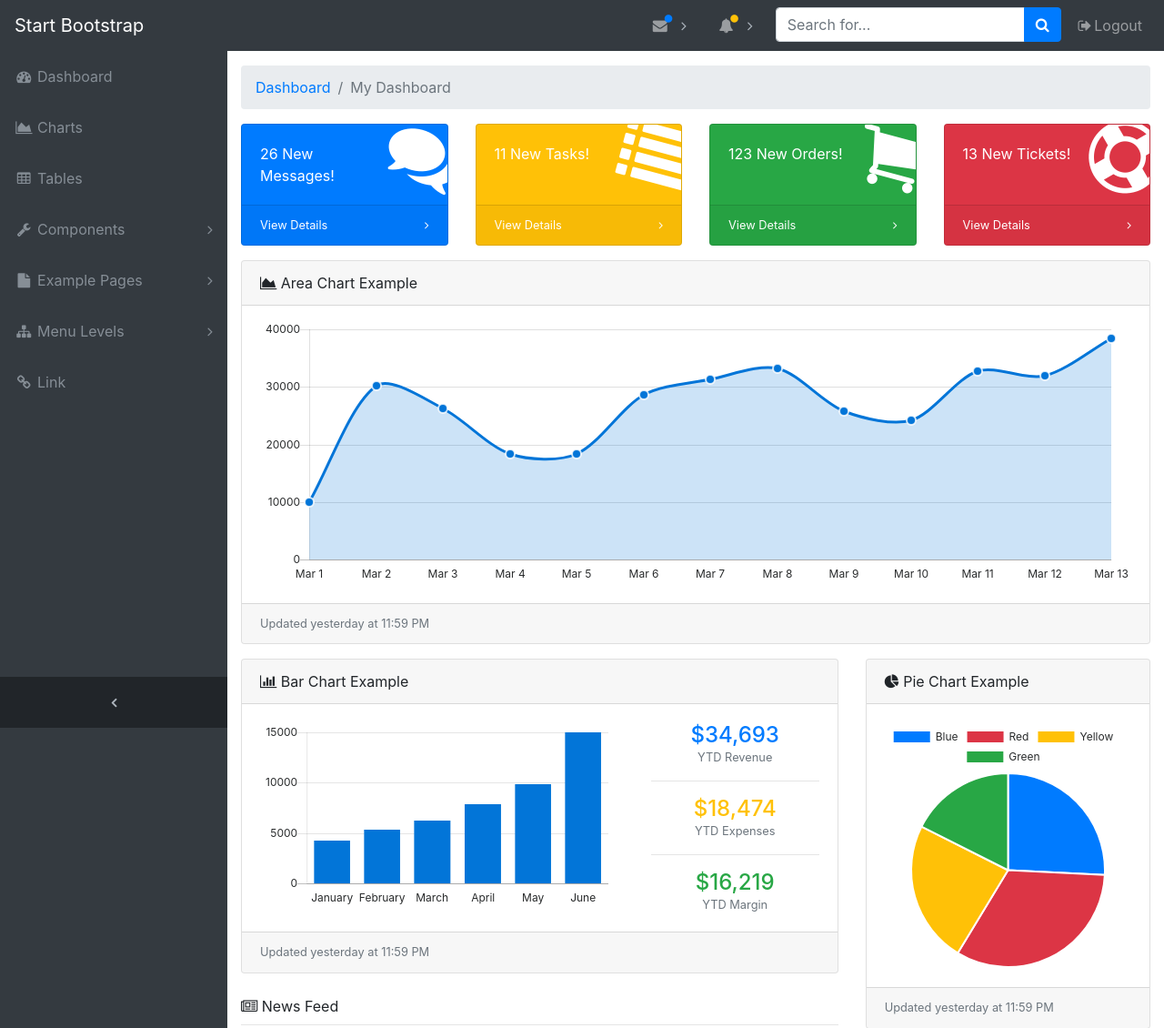
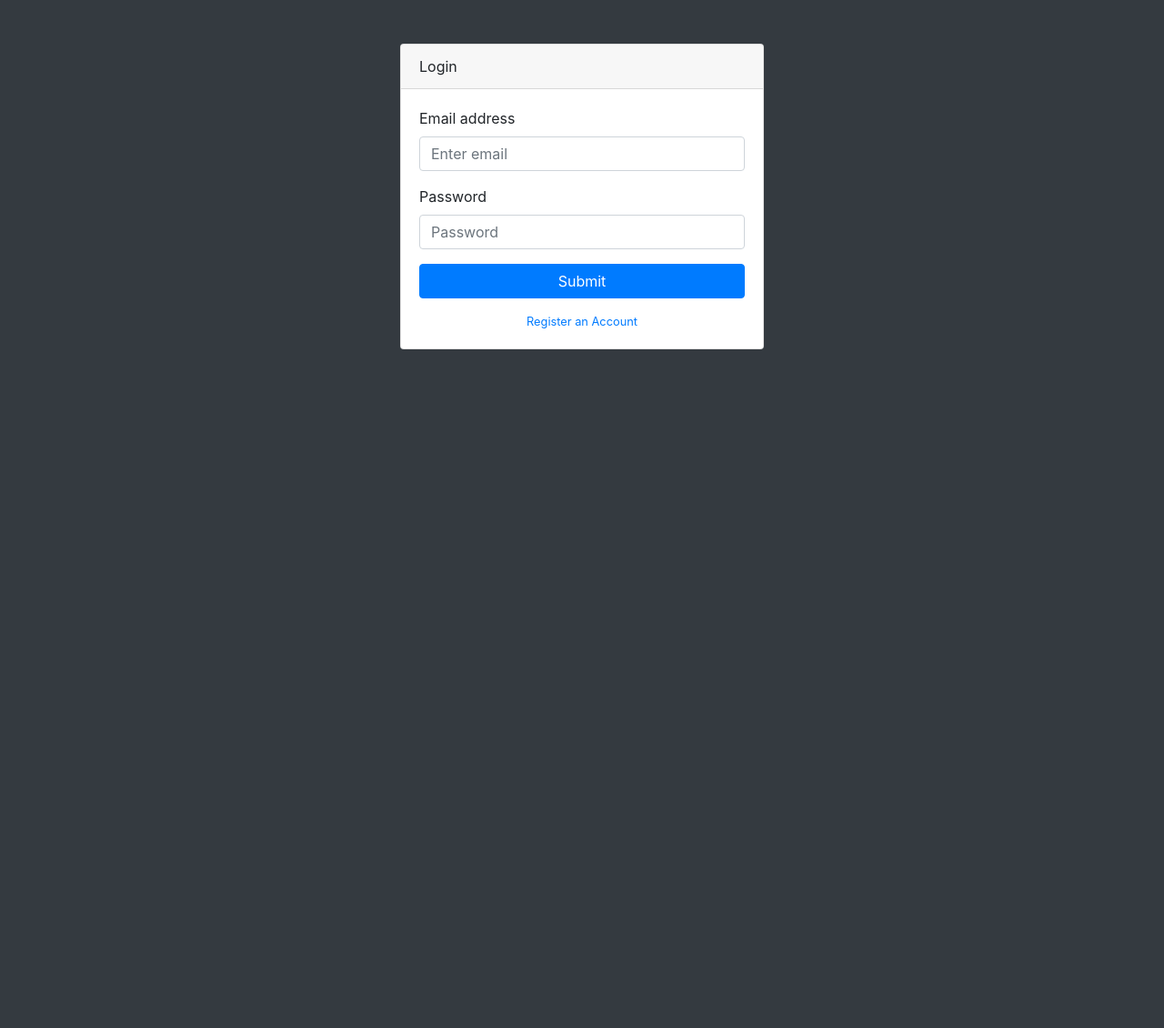
Before and after one commit to adithyas98/CBBHacks2018, a Flask app: page / in a window 1280 px wide. Shown: the top 1130 px of the page at 91% size. After the commit the page ends 384 px from the top, so only its background shows below. Run offline with Flask 2, Linux system fonts and the light colour scheme; grey boxes labelled with a size stand in for pictures from a placeholder-image service; some libraries are stand-ins or nearby versions.

Commit message:
gets the login method to work! Now it will just need to be changed to adapt to the sql database you are using!

```diff
--- a/app.py
+++ b/app.py
@@ -15,12 +15,11 @@ def hello():
     return "Hello World!"
 @app.route("/")
 def index():
-    return render_template("index.html")
+    return render_template("login.html")
 
 
 @app.route('/login',methods=["GET","POST"])
-def signup():
-
+def login():
     #Initialize the Error variable
     error=None
     #This method will allow the user to sign up and sign in to a web page
@@ -29,11 +28,11 @@ def signup():
         # we want to run the check method
         if(loginCheck(request.form['username'],request.form['password'])):
             #if the user has passed in the correct credentials
-            return "Hello"
+            raise Exception('I know Python!')
+            return url_for('index')
         else:
             error="Sorry the password or username entered was incorrect"
-    else:
-        return render_template("login.html",error)
+    return render_template("login.html",error=error)
 
 def loginCheck(username,password):
     #We are simply going to check to see if the password and the username are the same
--- a/templates/index.html
+++ b/templates/index.html
@@ -40,7 +40,7 @@
           </a>
         </li>
         <li class="nav-item" data-toggle="tooltip" data-placement="right" title="Tables">
-          <a class="nav-link" href="/static/tables.html">
+          <a class="nav-link" href="tables.html">
             <i class="fa fa-fw fa-table"></i>
             <span class="nav-link-text">Tables</span>
           </a>
@@ -52,10 +52,10 @@
           </a>
           <ul class="sidenav-second-level collapse" id="collapseComponents">
             <li>
-              <a href="/static/navbar.html">Navbar</a>
+              <a href="navbar.html">Navbar</a>
             </li>
             <li>
-              <a href="/static/cards.html">Cards</a>
+              <a href="cards.html">Cards</a>
             </li>
           </ul>
         </li>
@@ -66,16 +66,16 @@
           </a>
           <ul class="sidenav-second-level collapse" id="collapseExamplePages">
             <li>
-              <a href="/static/login.html">Login Page</a>
+              <a href="login.html">Login Page</a>
             </li>
             <li>
-              <a href="/static/register.html">Registration Page</a>
+              <a href="register.html">Registration Page</a>
             </li>
             <li>
-              <a href="/static/forgot-password.html">Forgot Password Page</a>
+              <a href="forgot-password.html">Forgot Password Page</a>
             </li>
             <li>
-              <a href="static/blank.html">Blank Page</a>
+              <a href="blank.html">Blank Page</a>
             </li>
           </ul>
         </li>
@@ -1102,7 +1102,7 @@
           <div class="modal-body">Select "Logout" below if you are ready to end your current session.</div>
           <div class="modal-footer">
             <button class="btn btn-secondary" type="button" data-dismiss="modal">Cancel</button>
-            <a class="btn btn-primary" href="/static/login.html">Logout</a>
+            <a class="btn btn-primary" href="login.html">Logout</a>
           </div>
         </div>
       </div>
--- a/templates/login.html
+++ b/templates/login.html
@@ -9,47 +9,55 @@
   <meta name="author" content="">
   <title>SB Admin - Start Bootstrap Template</title>
   <!-- Bootstrap core CSS-->
-  <link href="vendor/bootstrap/css/bootstrap.min.css" rel="stylesheet">
+  <link href="/static/vendor/bootstrap/css/bootstrap.min.css" rel="stylesheet">
   <!-- Custom fonts for this template-->
-  <link href="vendor/font-awesome/css/font-awesome.min.css" rel="stylesheet" type="text/css">
+  <link href="/static/vendor/font-awesome/css/font-awesome.min.css" rel="stylesheet" type="text/css">
   <!-- Custom styles for this template-->
-  <link href="css/sb-admin.css" rel="stylesheet">
+  <link href="/static/css/sb-admin.css" rel="stylesheet">
 </head>
 
 <body class="bg-dark">
+    {% with messages = get_flashed_messages() %}
+    {% if messages %}
+    <ul class=flashes>
+        {% for message in messages %}
+        <li>{{ message }}</li>
+        {% endfor %}
+    </ul>
+    {% endif %}
+    {% endwith %}
+    {% block body %}{% endblock %}
     <div class="container">
         <div class="card card-login mx-auto mt-5">
             <div class="card-header">Login</div>
             <div class="card-body">
-        <form>
+                <form action="{{url_for('login')}}" method="POST">
                     <div class="form-group">
                         <label for="exampleInputEmail1">Email address</label>
-            <input class="form-control" id="exampleInputEmail1" type="email" aria-describedby="emailHelp" placeholder="Enter email">
+                        <input class="form-control" name="username" id="exampleInputEmail1" type="email" aria-describedby="emailHelp" placeholder="Enter email">
                     </div>
                     <div class="form-group">
                         <label for="exampleInputPassword1">Password</label>
-            <input class="form-control" id="exampleInputPassword1" type="password" placeholder="Password">
+                        <input class="form-control" name="password" id="exampleInputPassword1" type="password" placeholder="Password">
                     </div>
-          <div class="form-group">
-            <div class="form-check">
-              <label class="form-check-label">
-                <input class="form-check-input" type="checkbox"> Remember Password</label>
-            </div>
-          </div>
-          <a class="btn btn-primary btn-block" href="index.html">Login</a>
+                    <button class="btn btn-primary btn-block" type="submit">Submit</button>
                 </form>
                 <div class="text-center">
                     <a class="d-block small mt-3" href="register.html">Register an Account</a>
-          <a class="d-block small" href="forgot-password.html">Forgot Password?</a>
+                    {% if error %}
+                    <p style="color:red">
+                        {{ error }}
+                    </p>
+                    {% endif %}
                 </div>
             </div>
         </div>
     </div>
     <!-- Bootstrap core JavaScript-->
-  <script src="vendor/jquery/jquery.min.js"></script>
-  <script src="vendor/bootstrap/js/bootstrap.bundle.min.js"></script>
+    <script src="/static/vendor/jquery/jquery.min.js"></script>
+    <script src="/static/vendor/bootstrap/js/bootstrap.bundle.min.js"></script>
     <!-- Core plugin JavaScript-->
-  <script src="vendor/jquery-easing/jquery.easing.min.js"></script>
+    <script src="/static/vendor/jquery-easing/jquery.easing.min.js"></script>
 </body>
 
 </html>
```
Lines whose indentation alone changed are shown as unchanged.
